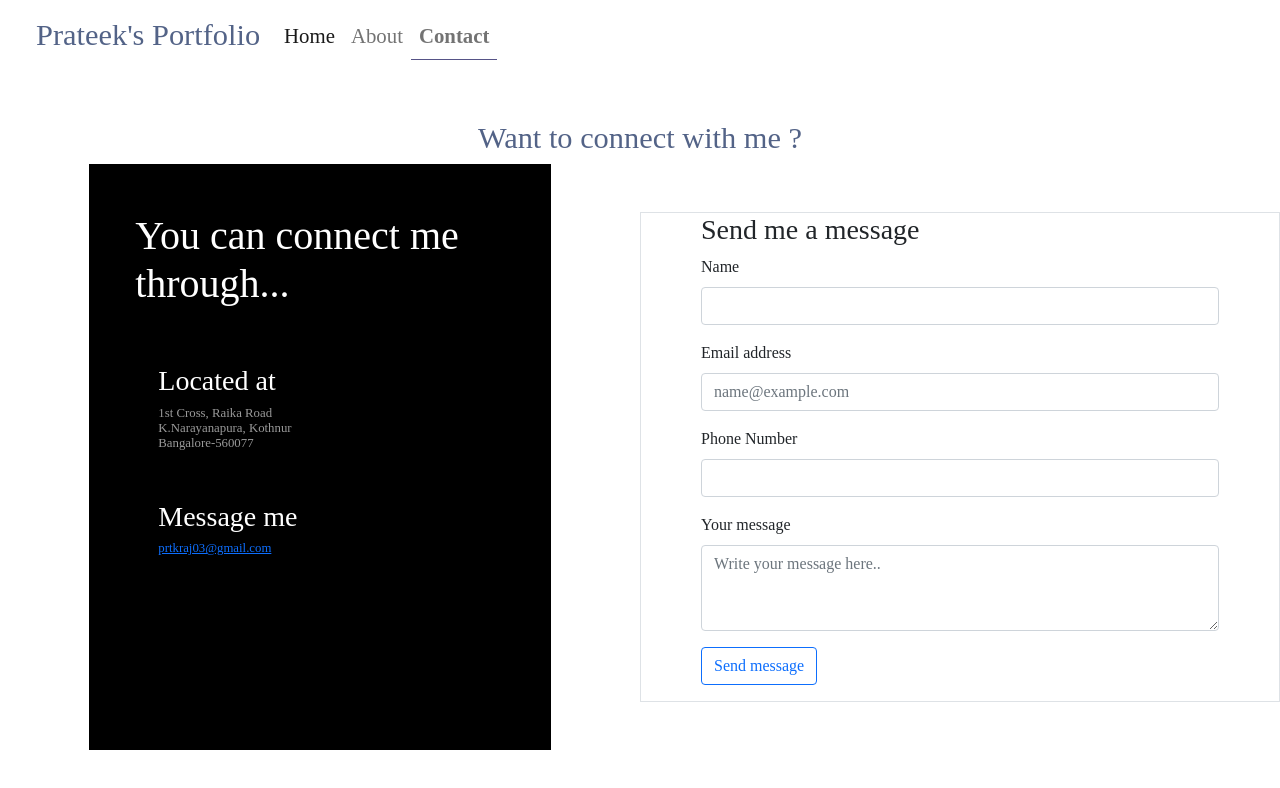
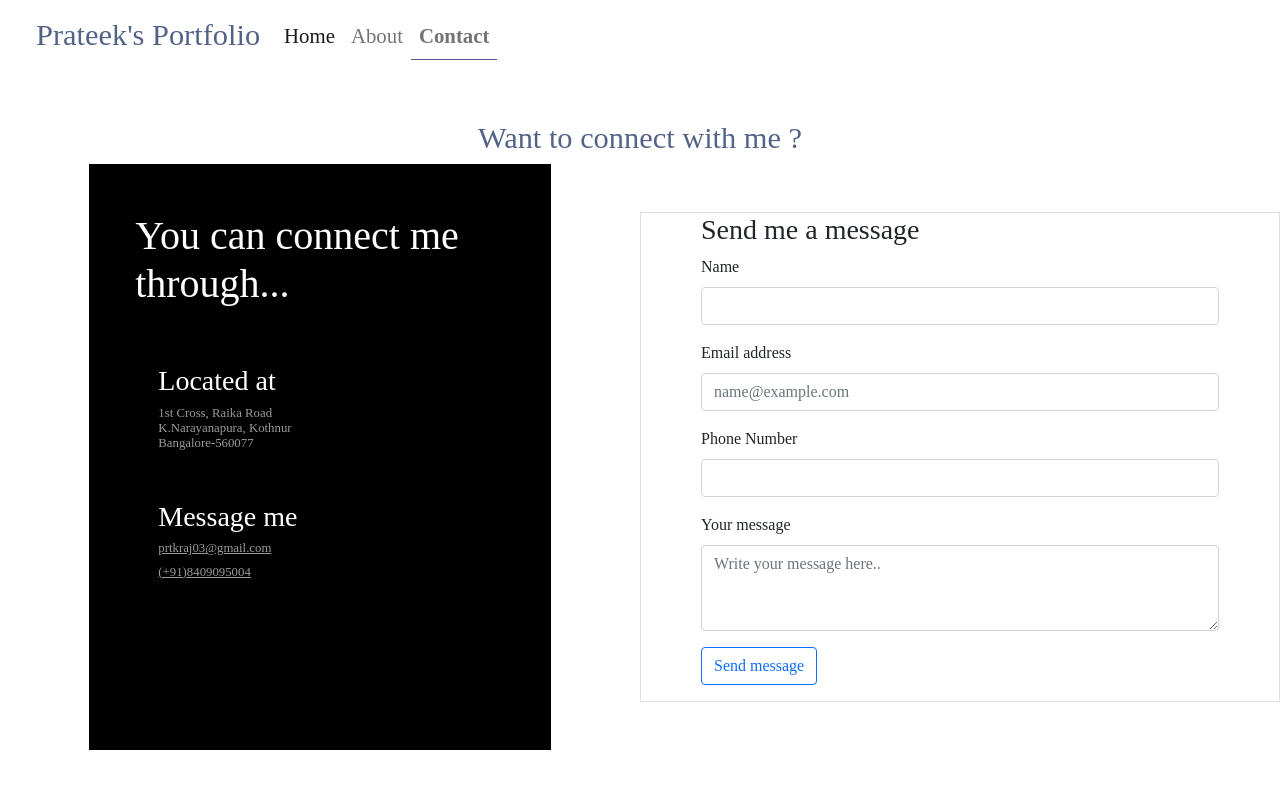
Before and after one commit to prateek1811/Prateek_Portfolio, a React (Create React App) app: page /Contact in a window 1280 px wide. Shown: the top 788 px of the page. Built offline with nearby package versions, Linux system fonts and the light colour scheme; a web font is replaced by a local one.

Commit message:
contact page

```diff
--- a/src/Contact.js
+++ b/src/Contact.js
@@ -1,8 +1,6 @@
 import React from "react";
 
-
 const Contact = () => {
-
   return (
     <>
       <section id="header">
@@ -76,9 +74,28 @@ const Contact = () => {
                         className="h3_font"
                         style={{ color: "white", marginLeft: "15%" }}
                       >
-                        <a target="_top"  href="mailto:prtkraj03@gmail.com">prtkraj03@gmail.com</a>
-
-                                    </h3>
+                        <a
+                          className="h3_font"
+                          target="_top"
+                          href="mailto:prtkraj03@gmail.com"
+                        >
+                          prtkraj03@gmail.com
+                        </a>
+                      </h3>
+                    </div>
+                    <div>
+                      <h3
+                        className="h3_font"
+                        style={{ color: "white", marginLeft: "15%" }}
+                      >
+                        <a
+                          className="h3_font"
+                          target="_top"
+                          href="tel:(+91)8409095004"
+                        >
+                          (+91)8409095004
+                        </a>
+                      </h3>
                     </div>
                   </div>
                 </div>
```
